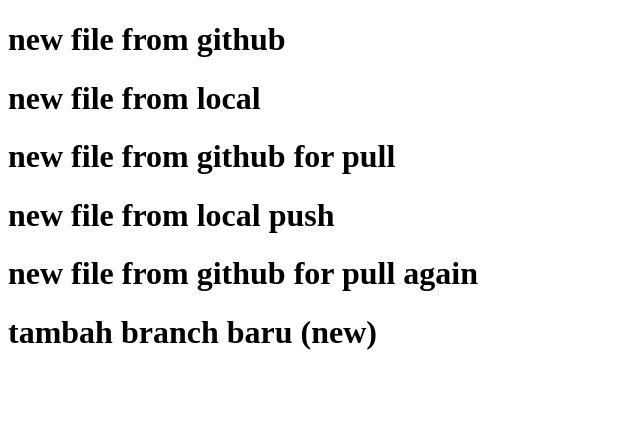
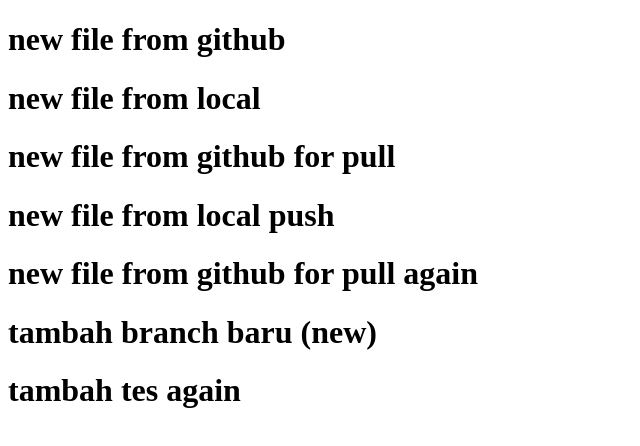
Before and after one commit to ciloxz/tutorial, a plain HTML site: page index.html in a window 1280 px wide. Shown: the whole page, without its empty margins (0-640 px from the left). Drawn offline with Linux system fonts and the light colour scheme.

Commit message:
new commit lagi

```diff
--- a/index.html
+++ b/index.html
@@ -10,5 +10,6 @@
 	<h1>new file from local push</h1>
 	<h1>new file from github for pull again</h1>
 	<h1>tambah branch baru (new) </h1>
+	<h1>tambah tes again </h1>
 </body>
 </html>
```
